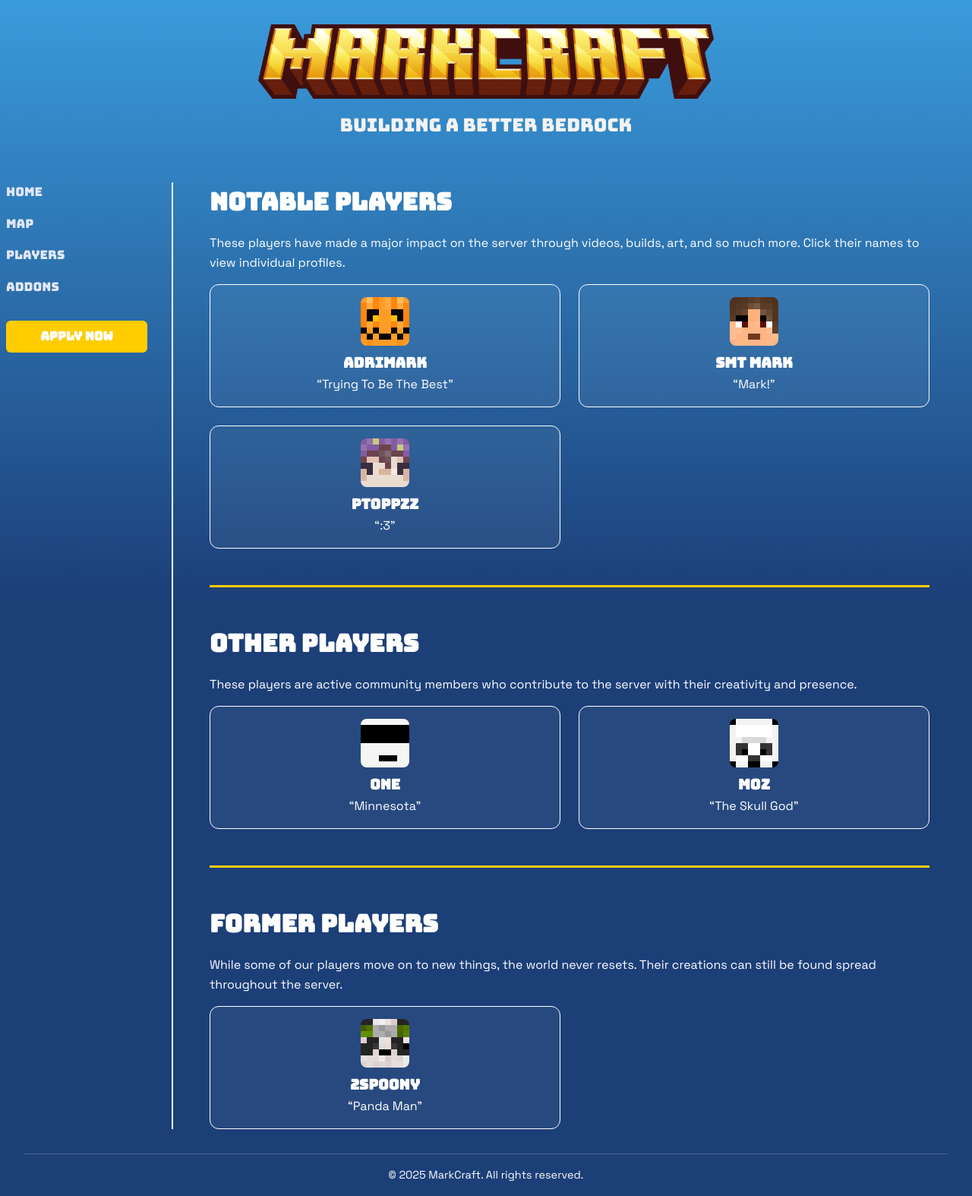
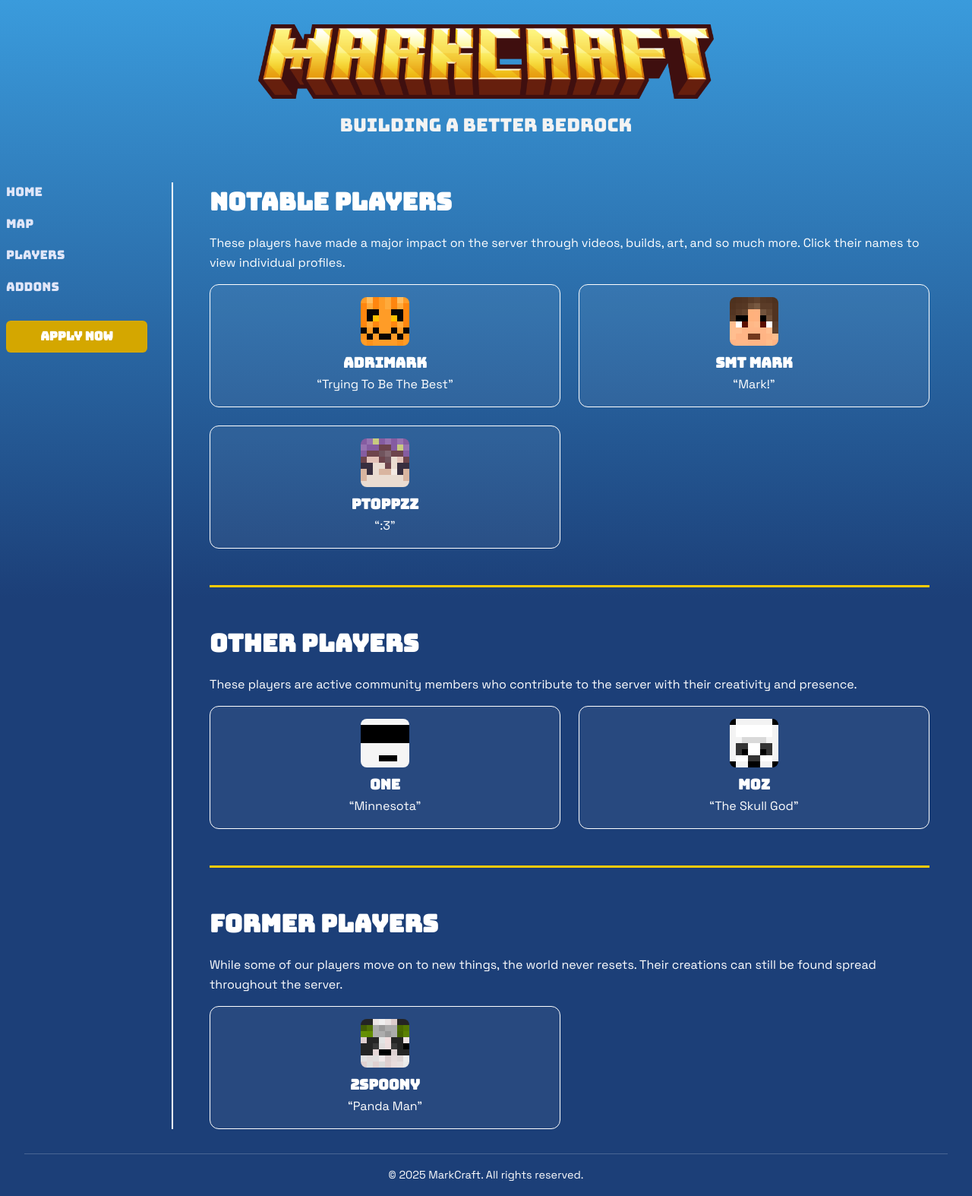
Before and after one commit to AdriMark/markcraft, a Jekyll site: the page built from players.md, in a window 1280 px wide. Shown: the whole page at 76% size. Built offline with Jekyll 4.4.1, drawn with Linux system fonts in a browser that asks for light colours; comment, search, counter and statistics services are not loaded.

Commit message:
updated colors for readability

```diff
--- a/assets/css/style.css
+++ b/assets/css/style.css
@@ -134,7 +134,7 @@ a.button, button {
   display: inline-block;
   padding: 0.5rem 1rem;
   margin-top: 1rem;
-  background-color: #ffcc00;
+  background-color: #d4a700;
   color: white;
   border: none;
   border-radius: 6px;
@@ -148,7 +148,7 @@ a.button, button {
 a.button:hover, button:hover {
   transform: scale(1.08);
   color: #e0e6f8;
-  box-shadow: 0 0 12px #ffcc00;
+  box-shadow: 0 0 12px #d4a700;
 }
 
 /* Footer */
@@ -165,7 +165,7 @@ footer {
 .fullscreen-button {
   display: inline-block;
   margin-bottom: 10px;
-  background-color: #ffcc00;
+  background-color: #d4a700;
   color: white;
   padding: 6px 12px;
   border: none;
@@ -176,7 +176,7 @@ footer {
 }
 
 .fullscreen-button:hover {
-  background-color: #ffcc00;
+  background-color: #d4a700;
 }
 
 .zoom-container {
--- a/players.md
+++ b/players.md
@@ -25,7 +25,7 @@ These players have made a major impact on the server through videos, builds, art
   </div>
 
   <div class="player-card">
-    <a href="/players/adrimark" class="player-link">
+    <a href="/players/ptoppzz" class="player-link">
       <img src="/assets/images/players/ptoppz_face.png" alt="Ptoppzz" class="player-icon" />
       <h3>Ptoppzz</h3>
     </a>
@@ -48,10 +48,8 @@ These players are active community members who contribute to the server with the
   </div>
 
 <div class="player-card">
-    <a href="/players/adrimark" class="player-link">
       <img src="/assets/images/players/moz_face.png" alt="Moz" class="player-icon" />
       <h3>Moz</h3>
-    </a>
     <p>“The Skull God”</p>
   </div>
 </div>
```
